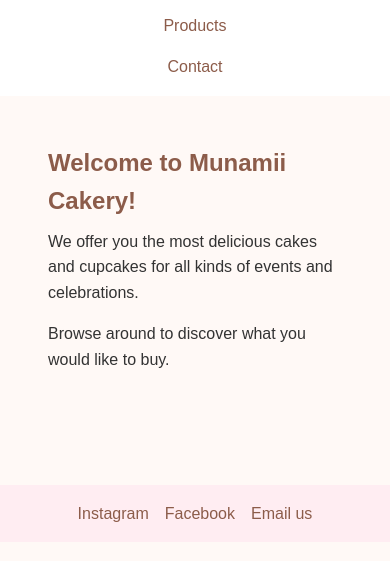
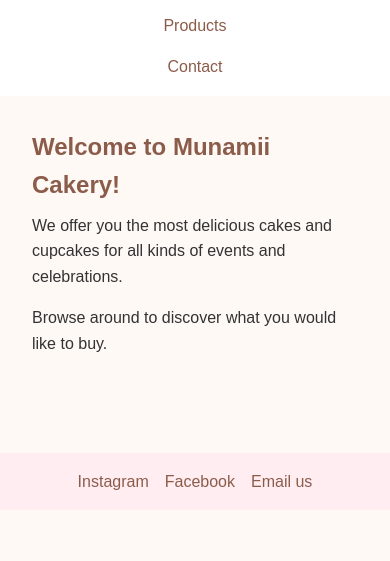
Before and after one commit to konsugar/frontend-2-cakery-website, a plain HTML site: page index.html in a window 390 px wide. Shown: the part 161-722 px from the top of the page. Drawn offline with Linux system fonts and the light colour scheme.

Commit message:
Minor fix in padding

```diff
--- a/style.css
+++ b/style.css
@@ -59,7 +59,7 @@ nav a:hover {
 /* main */
 
 main {
-	padding: 0;;
+	padding: 0;
 }
 
 h1, h2, h3 {
@@ -175,9 +175,9 @@ footer a:hover {
 		list-style: none;
 		text-align: center;
 	}
-	main {
+	/* main {
 		padding: 1rem;
-	}
+	} */
 	.products h1 {
 		font-size: 1.6rem;
 	}
```
